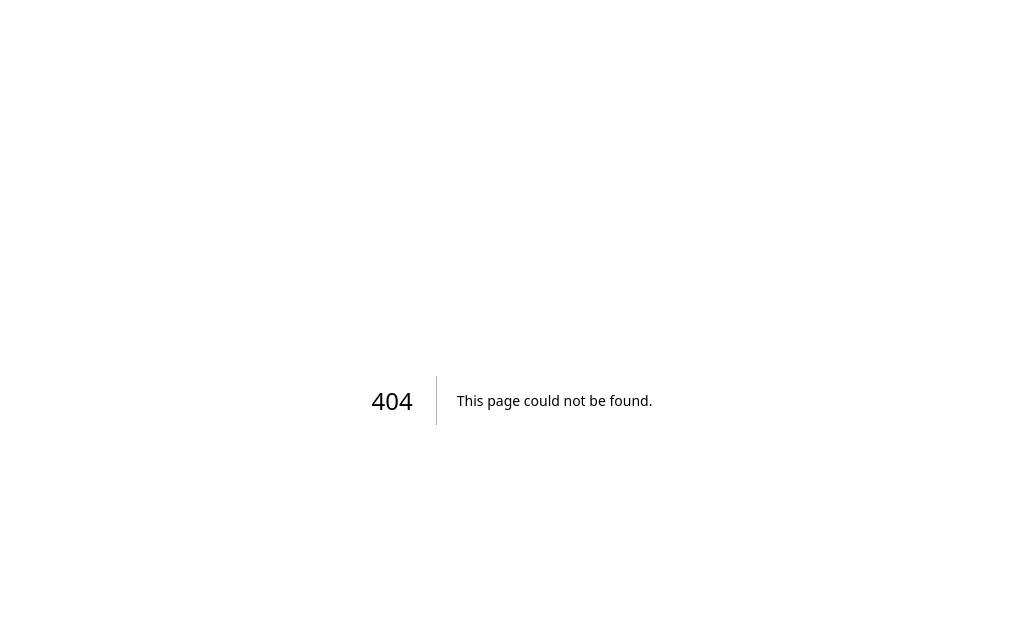
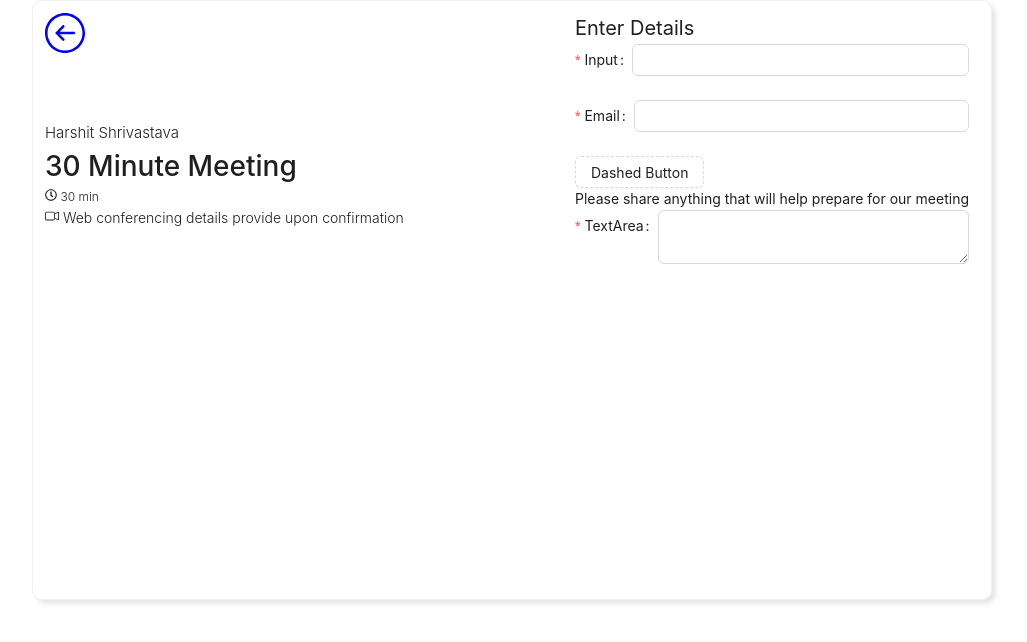
Before and after one commit to harshit340/MeetSchedular, a Next.js app in the folder meetschedular/: page /schedule in a window 1280 px wide. Before the commit this address had no page. Shown: the top 642 px of the page, without its empty margins (128-1155 px from the left). Built offline with nearby package versions, Linux system fonts and the light colour scheme.

Commit message:
done with user page

```diff
--- /dev/null
+++ b/meetschedular/src/app/schedule/page.tsx
@@ -0,0 +1,53 @@
+"use client"
+import React from 'react';
+import { Card ,Form,Input,Button} from 'antd';
+import { SlArrowLeftCircle } from "react-icons/sl";
+import { FaRegClock } from "react-icons/fa";
+import { BsCameraVideo } from "react-icons/bs";
+import "../style/calender.css";
+
+
+export default function schedule(){
+    return (
+        <>
+        <Card size="small" style={{ height: '600px' , margin:"auto" }} className="basic-layout">
+          <div className="main-content">
+           <SlArrowLeftCircle style={{fontSize:"40px" , color:"blue" , cursor:"pointer" }}/>
+           <div className='content-part'>
+
+               <p style={{fontSize:"15px" , fontWeight:300}}>Harshit Shrivastava</p>
+               <p style={{fontSize:"28px" , fontWeight:500 }}>30 Minute Meeting</p>
+               <p style={{fontSize:"12px" , fontWeight:300 }}><FaRegClock style={{fontSize:"12px" , fontWeight:300}}/>  30 min</p>
+               <p style={{fontSize:"14px" , fontWeight:300}}><BsCameraVideo />  Web conferencing details provide upon confirmation</p>
+               </div>
+           <div>
+            <p style={{fontWeight:"400", fontSize:"20px"}}>Enter Details</p>
+            <div>
+            <Form.Item label="Input" name="Input" rules={[{ required: true, message: 'Please input!' }]}>
+      <Input />
+    </Form.Item>
+            </div>
+            <div>
+            <Form.Item label="Email" name="Email" rules={[{ required: true, message: 'Please input!' }]}>
+      <Input />
+    </Form.Item>
+            </div>
+           <Button type="dashed">Dashed Button</Button>
+            <div>
+                <p>Please share anything that will help prepare for our meeting</p>
+                <Form.Item
+      label="TextArea"
+      name="TextArea"
+      rules={[{ required: true, message: 'Please input!' }]}
+    >
+      <Input.TextArea />
+    </Form.Item>
+            </div>
+
+           </div>
+          </div>
+       </Card>
+       </>
+    )
+
+}
--- /dev/null
+++ b/meetschedular/src/app/style/schedule.css
@@ -0,0 +1,27 @@
+*{
+    margin:0;
+    padding:0;
+    box-sizing: border-box;
+}
+
+.basic-layout{
+    max-width: 75%;
+    margin:auto;
+    height: 100%;
+    margin-top:10px;
+    border-radius: 10px;
+    box-shadow: 4px 4px 5px rgba(0, 0, 0, 0.1);
+}
+
+.main-content{
+    display:flex;
+    justify-content: space-between;
+    padding-right: 10px;
+}
+
+
+
+.content-part{
+    position: absolute;
+    top:20%;
+}
```
Also changed, not shown: meetschedular/src/app/home/page.tsx (deleted, +0 -8 lines).
